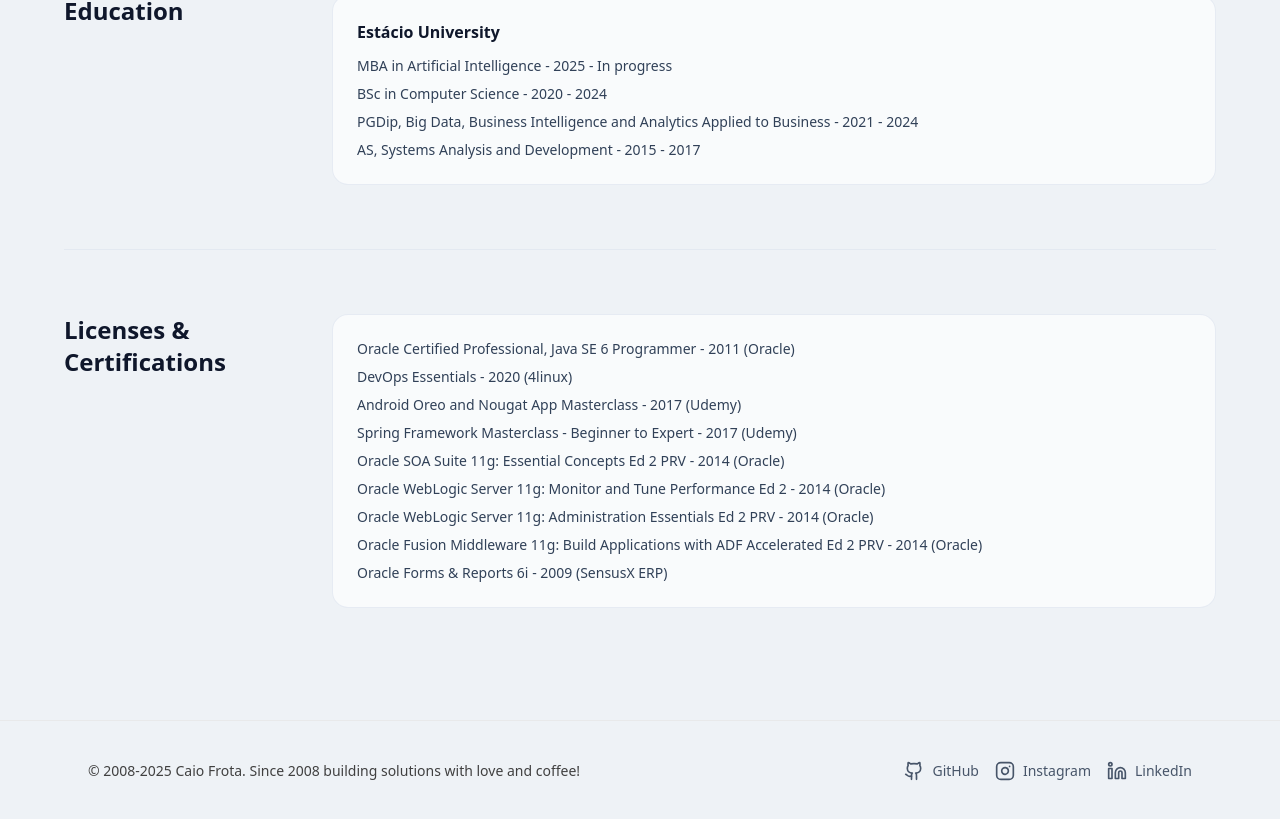
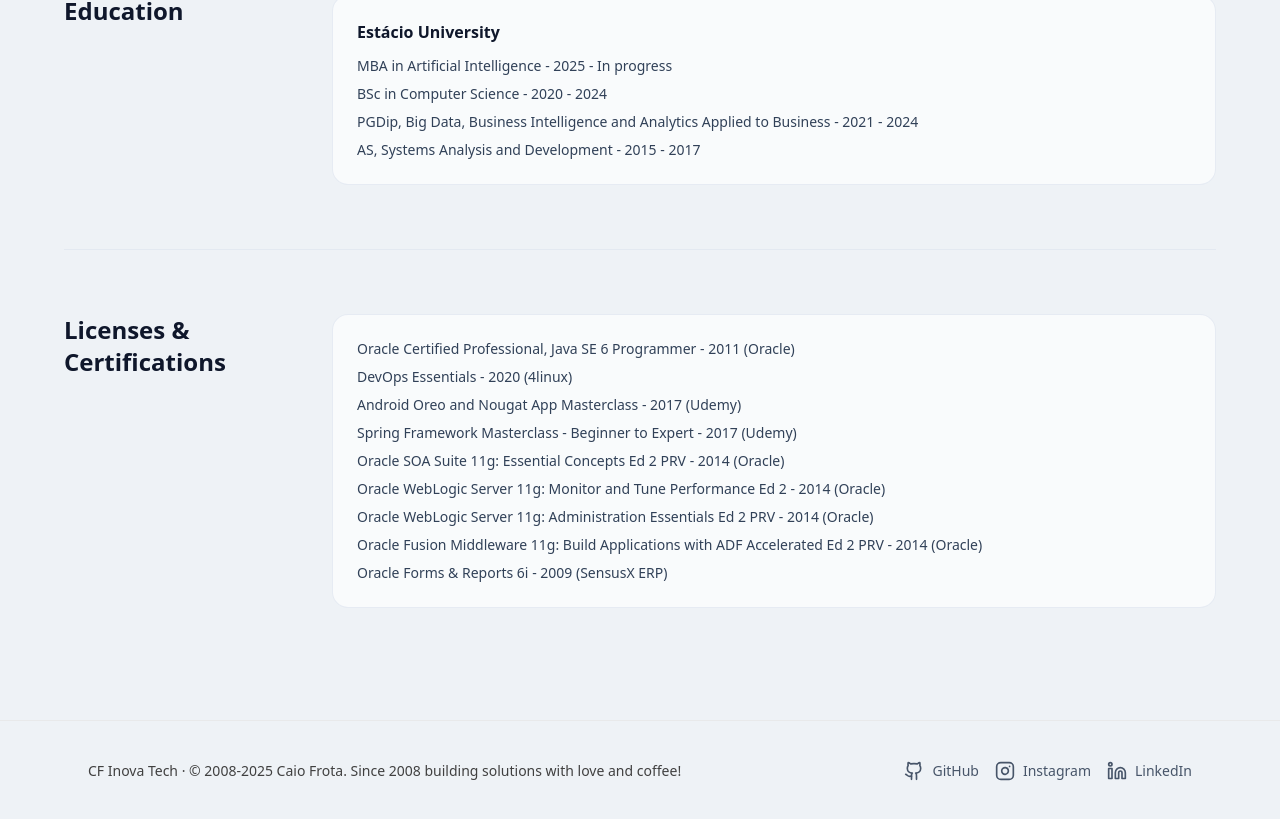
Before and after one commit to caiofrota/caiofrota.com, a Next.js app: page /1/resume in a window 1280 px wide. Shown: the part 3218-4037 px from the top of the page. Built offline with nearby package versions, Linux system fonts and the light colour scheme.

Commit message:
fix: update footer to include CF Inova Tech link

```diff
--- a/app/[locale]/_sections/footer.tsx
+++ b/app/[locale]/_sections/footer.tsx
@@ -10,6 +10,10 @@ export function Footer({ ref }: React.PropsWithChildren<{ ref?: React.Ref<HTMLEl
     <footer ref={ref} id="footer" className="border-t border-neutral-200/70 py-10 dark:border-neutral-800/70">
       <div className="mx-auto flex max-w-6xl flex-col items-center justify-between gap-4 px-4 lg:flex-row md:px-6">
         <p className="text-sm text-center md:text-left text-neutral-700 dark:text-neutral-400">
+          <a href="https://cfinovatech.com" rel="dofollow" className="transition-colors hover:text-neutral-950 dark:hover:text-neutral-100">
+            CF Inova Tech
+          </a>
+          {" · "}
           {t.footer.madeWith.replace("{{year}}", new Date().getFullYear().toString())}
         </p>
         <SocialBar socials={SOCIAL_LINKS} showLabels />
```
